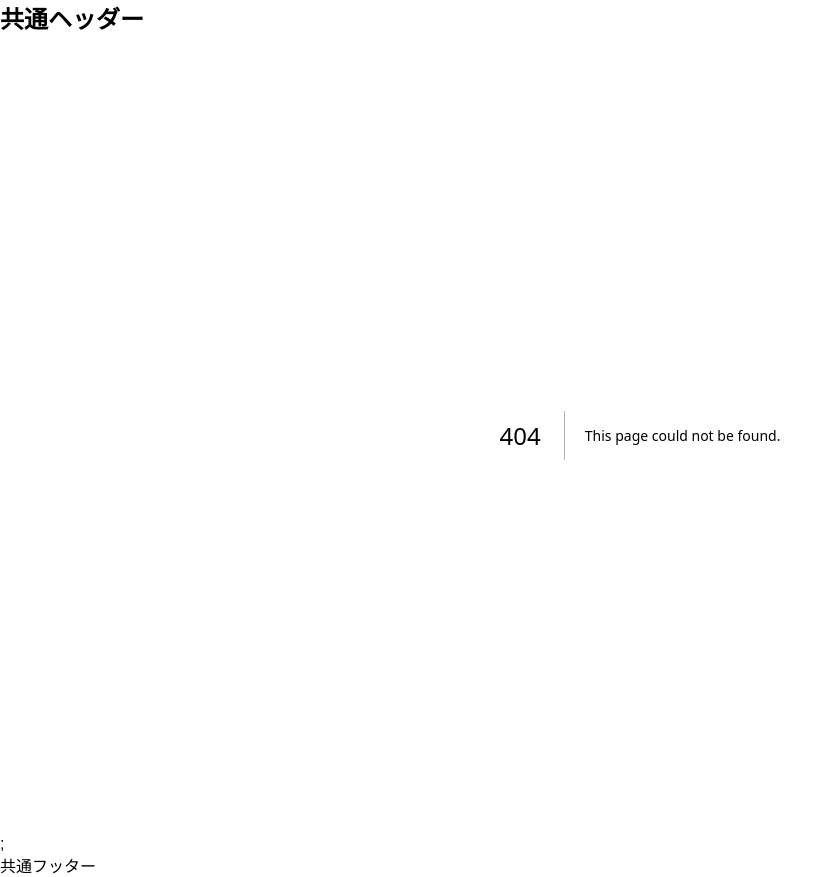
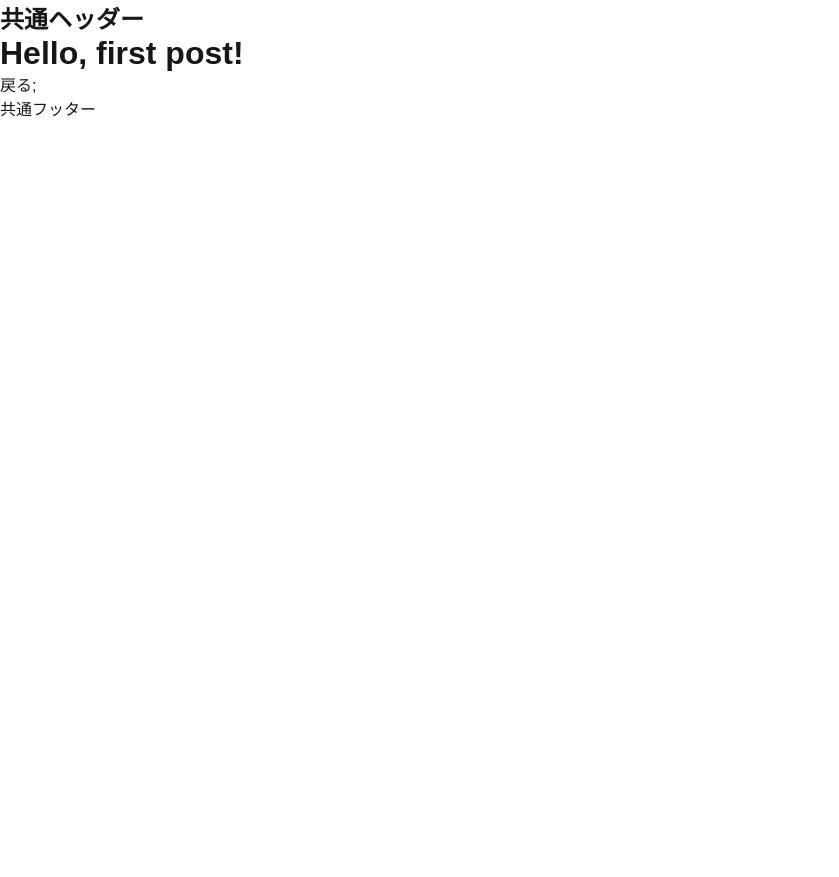
Before and after one commit to Jyoumama/nextjs-blog, a Next.js app: page /posts/first-post in a window 1280 px wide. Before the commit this address had no page. Shown: the whole page, without its empty margins (0-839 px from the left). After the commit the page ends 800 px from the top, so only its background shows below. Built offline with nearby package versions, Linux system fonts and the light colour scheme.

Commit message:
Add first-post.tsx from main

```diff
--- /dev/null
+++ b/src/pages/posts/first-post.tsx
@@ -0,0 +1,13 @@
+import type { NextPage } from "next";
+import Link from "next/link";
+
+const FirstPost: NextPage = () => {
+  return (
+    <>
+      <h1>Hello, first post!</h1>
+      <Link href="/">戻る</Link>
+    </>
+  );
+};
+
+export default FirstPost;
```
